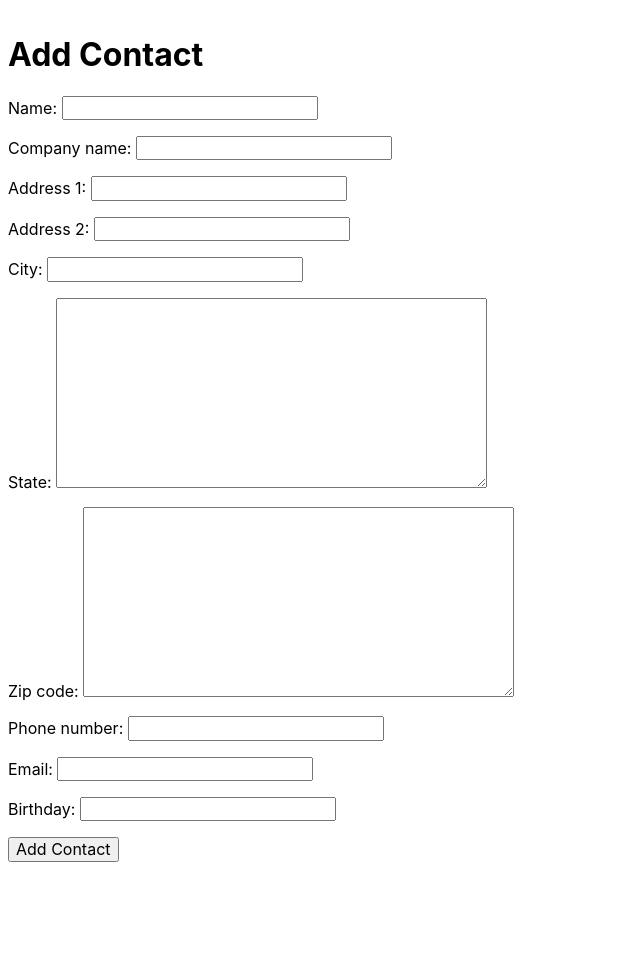
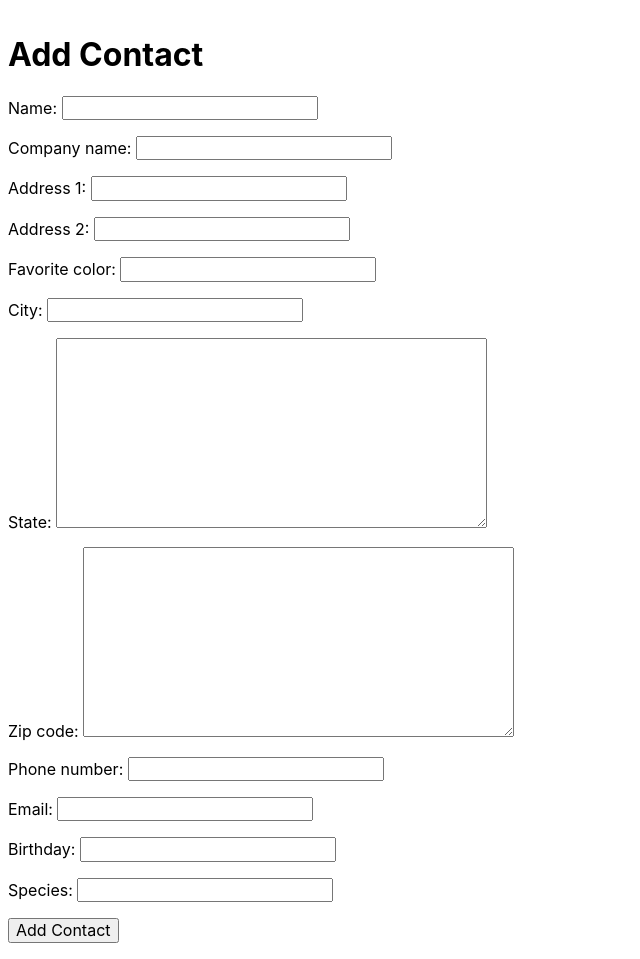
Before and after one commit to momentum-team-1/django-uptact-Aaron-1453, a Django app: page /contacts/add/ in a window 1280 px wide. Shown: the whole page, without its empty margins (0-640 px from the left). Before the commit the page ends 862 px from the top, so only its background shows below. Run offline with Django 3.2, Linux system fonts and the light colour scheme.

Commit message:
too tired to start assignment 2 but watched videos practiced assignment one enough to understand the process

```diff
--- a/contacts/forms.py
+++ b/contacts/forms.py
@@ -10,10 +10,12 @@ class ContactForm(forms.ModelForm):
             'company_name',
             'address_1',
             'address_2',
+            'favorite_color',
             'city',
             'state',
             'zip_code',
             'phone_number',
             'email',
-            'birthday'
+            'birthday',
+            'species'
         ]
--- a/contacts/models.py
+++ b/contacts/models.py
@@ -21,6 +21,8 @@ class Contact(models.Model):
     zip_code = USZipCodeField(null=True, blank=True)
     company_name = models.CharField(max_length=255, null=True, blank=True)
     birthday = models.DateField(max_length=255, null=True, blank=True)
+    favorite_color = models.CharField(max_length=255, null=True, blank=True)
+    species = models.CharField(max_length=255, null=True, blank=True)
 
 
 class Address(models.Model):
```
Also changed, not shown: templates/contacts/list_contacts.html (+17 -3 lines), contacts/migrations/0004_auto_20200529_0214.py (added), contacts/migrations/0005_contact_species.py (added).
